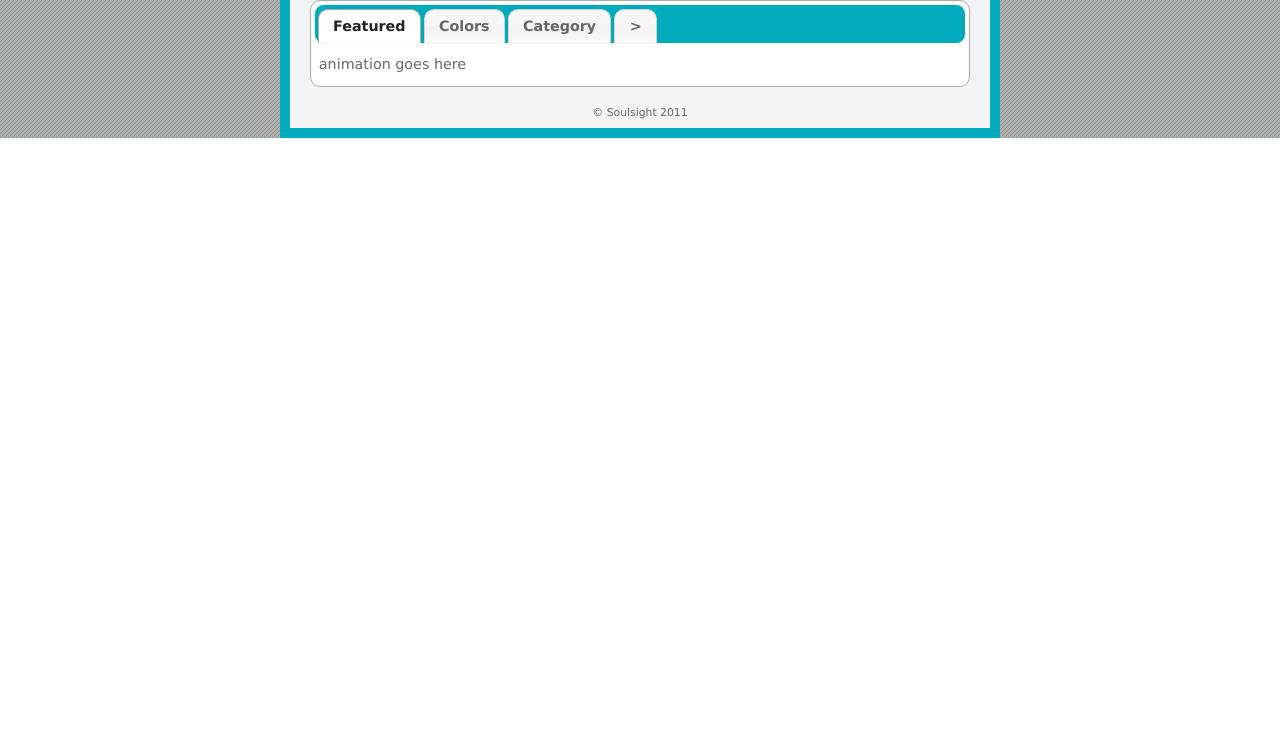
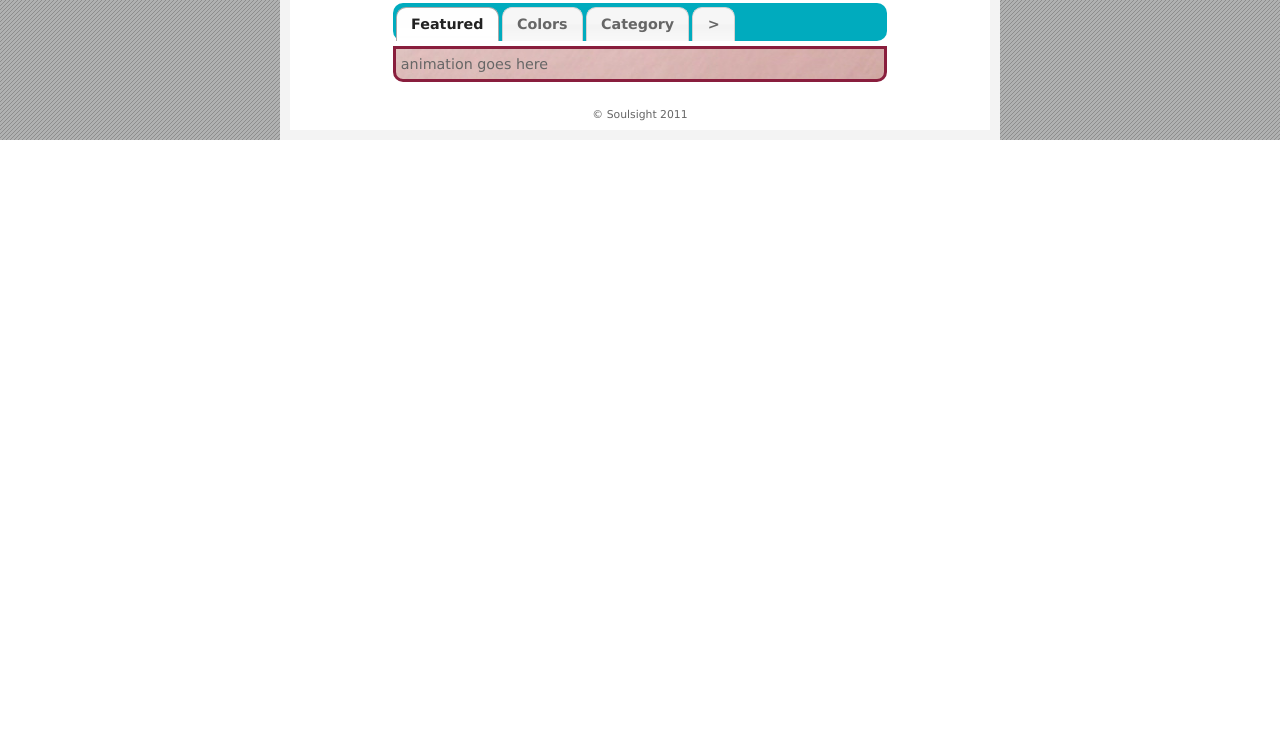
Before and after one commit to brendateruel/webappdev-project1, a plain HTML site: page index.htm in a window 1280 px wide. Shown: the part 70-800 px from the top of the page. Drawn offline with nearby package versions, Linux system fonts and the light colour scheme; files whose address does not match are found by name.

Commit message:
testing out ui color changes

```diff
--- a/css/styles.css
+++ b/css/styles.css
@@ -8,12 +8,12 @@ body {
 	max-width: 700px;
 	height: 100%;
 	margin: 0px auto 0px auto;
-	background-color: #00abbe;
+	background-color: #fff;
 	color: #666;
 	font-family: Verdana, Arial, sans-serif;
 	font-size: small;
 	line-height: 20px;
-	border: 10px solid #00abbe;
+	border: 10px solid #f3f3f3;
 }
 
 header {
@@ -39,8 +39,8 @@ header h1 {
 }
 
 #wrap, section#wrap {
-	background-color: #f3f3f3;
-	padding: 5px 10px 5px 10px;
+	background-color: #fff;
+	padding: 5px 50px 5px 50px;
 }
 
 h2 {
@@ -77,14 +77,18 @@ fieldset {
 }
 
 #tabs-1, #tabs-2, #tabs-3, #tabs-4 {
-	background-color: #fff;
+	background: url(../images/pink-pattern.jpg);
 	margin: 5px 0px 5px 0px;
 	padding:5px;
+}
+
+#tabs-1 {
+	border: 3px solid #891e3d;
 }
 
 footer {
 	text-align: center;
 	padding: 5px 0px 5px 0px;
-	background-color: #f3f3f3;
+	background-color: #fff;
 	display: block;
 }
```
Also changed, not shown: css/jquery-ui-1.8.9.custom.css, images/pink-pattern.jpg (added), images/tree.jpg (added).
